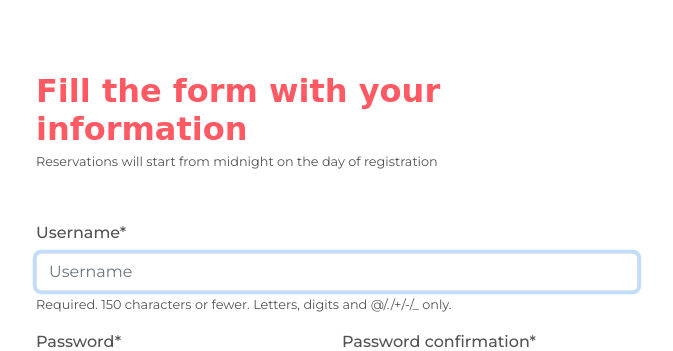
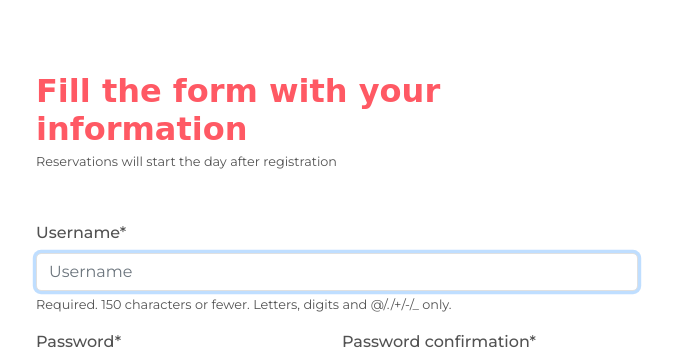
Before and after one commit to mattiolato98/reservation-ninja, a Django app: page /user/registration in a window 1280 px wide. Shown: the top 351 px of the page, without its empty margins (303-976 px from the left). Run offline with Django 3.2, Linux system fonts and the light colour scheme; parts of the project's set-up code (start-up, migrations or seed data) failed here and were passed over; some libraries are stand-ins or nearby versions; some web fonts are replaced.

Commit message:
Fixed sentence

```diff
--- a/user_management/templates/registration/registration.html
+++ b/user_management/templates/registration/registration.html
@@ -4,7 +4,7 @@
 {% block title %}{{ block.super }} {% translate "Sign up" %}{% endblock %}
 
 {% block signing_title %}{% translate "Fill the form with your information" %}{% endblock %}
-{% block signing_subtitle %}{% translate "Reservations will start from midnight on the day of registration" %}{% endblock %}
+{% block signing_subtitle %}{% translate "Reservations will start the day after registration" %}{% endblock %}
 {% block signing_submit_value %}{% translate "Sign up" %}{% endblock %}
 
 {% block undo_url %}{% url 'user_management:login' %}{% endblock %}
```
